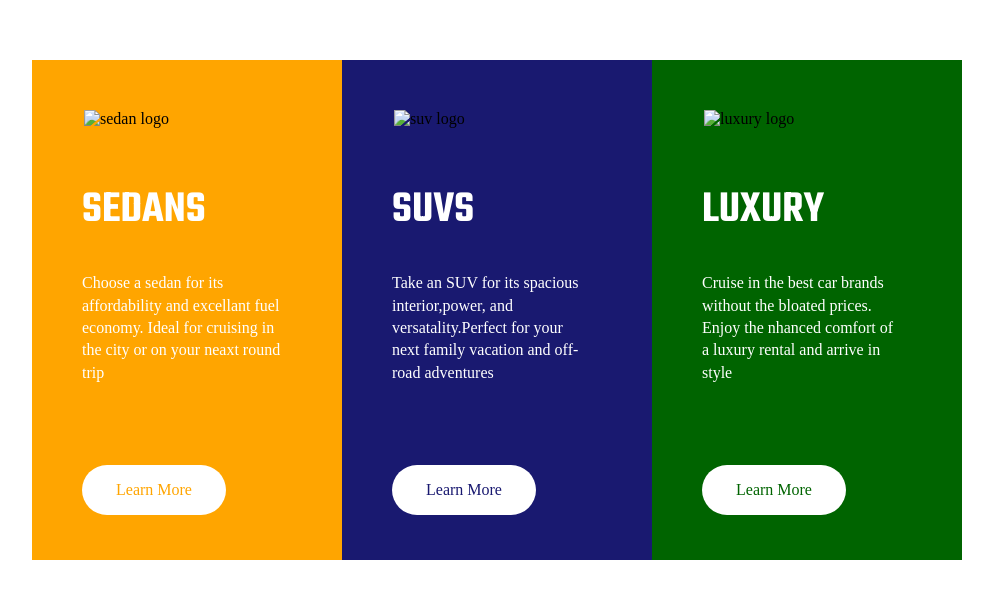
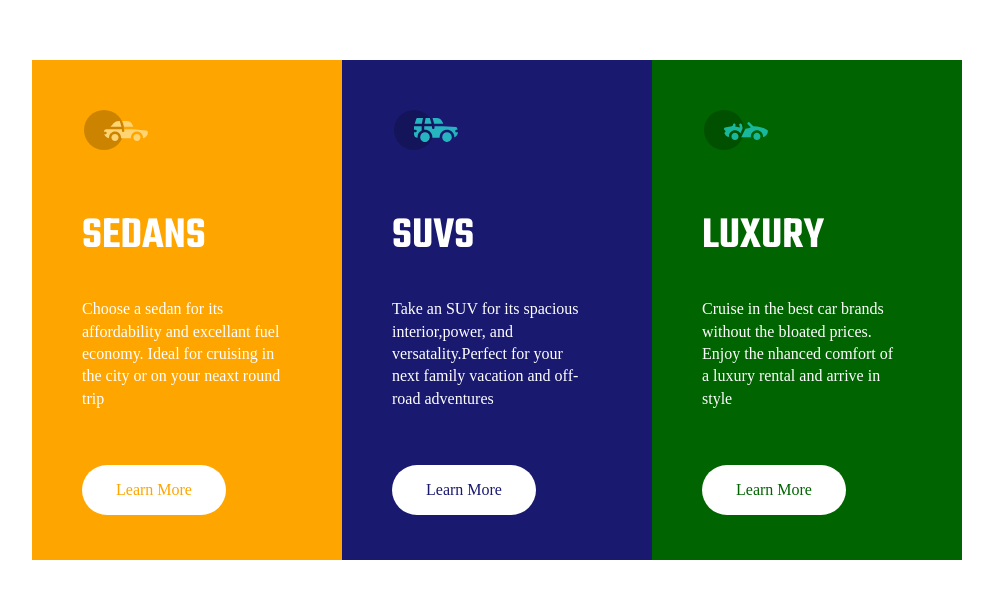
Before and after one commit to Fizz007/HTML-and-CSS-Level-2-Projects-March-22-Batch---HTML-and-CSS-Mini-Project--June---7bb3j8oid0x8, a plain HTML site: page index.html in a window 1280 px wide. Shown: the part 120-718 px from the top of the page, without its empty margins (143-1136 px from the left). Drawn offline with Linux system fonts and the light colour scheme.

Commit message:
Column preveiw card

```diff
--- a/index.html
+++ b/index.html
@@ -110,7 +110,7 @@
     <div class="container">
         <div class="sedans">
             <div class="logo">
-                <img src="icon-sedans.svg" alt="sedan logo">
+                <img src="./icon-sedans.svg" alt="sedan logo">
             </div>
             <h1>SEDANS</h1>
             <p>Choose a sedan for its affordability and excellant fuel economy. Ideal for cruising in the city or on
@@ -120,7 +120,7 @@
         </div>
         <div class="suv">
             <div class="logo">
-                <img src="icon-suvs.svg" alt="suv logo">
+                <img src="./icon-suvs.svg" alt="suv logo">
             </div>
             <h1>SUVS</h1>
             <p>Take an SUV for its spacious interior,power, and versatality.Perfect for your next family vacation and
@@ -130,7 +130,7 @@
         </div>
         <div class="luxury">
             <div class="logo">
-                <img src="icon-luxury.svg" alt="luxury logo">
+                <img src="./icon-luxury.svg" alt="luxury logo">
             </div>
             <h1>LUXURY</h1>
             <p>Cruise in the best car brands without the bloated prices. Enjoy the nhanced comfort of a luxury rental
```
Also changed, not shown: icon-luxury.svg (added), icon-sedans.svg (added), icon-suvs.svg (added).
